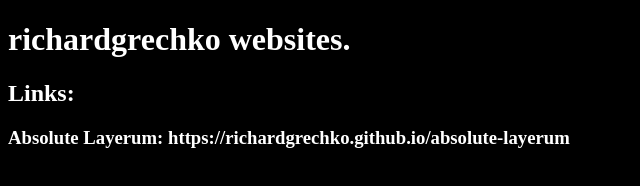
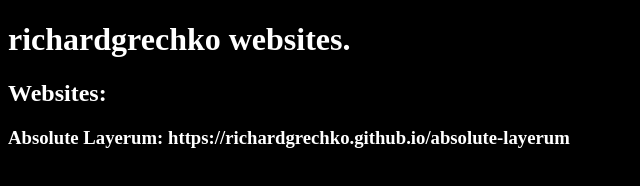
Before and after one commit to richardgrechko/richardgrechko.github.io, a plain HTML site: page index.html in a window 1280 px wide. Shown: the full height of the page, 0-640 px from the left. Drawn offline with Linux system fonts and the light colour scheme.

Commit message:
Update index.html

```diff
--- a/index.html
+++ b/index.html
@@ -10,7 +10,7 @@
 </head>
 <body>
     <h1>richardgrechko websites.</h1>
-    <h2>Links: </h2>
+    <h2>Websites: </h2>
     <h3>Absolute Layerum: <link>https://richardgrechko.github.io/absolute-layerum</link></h3>
 </body>
 </html>
```
